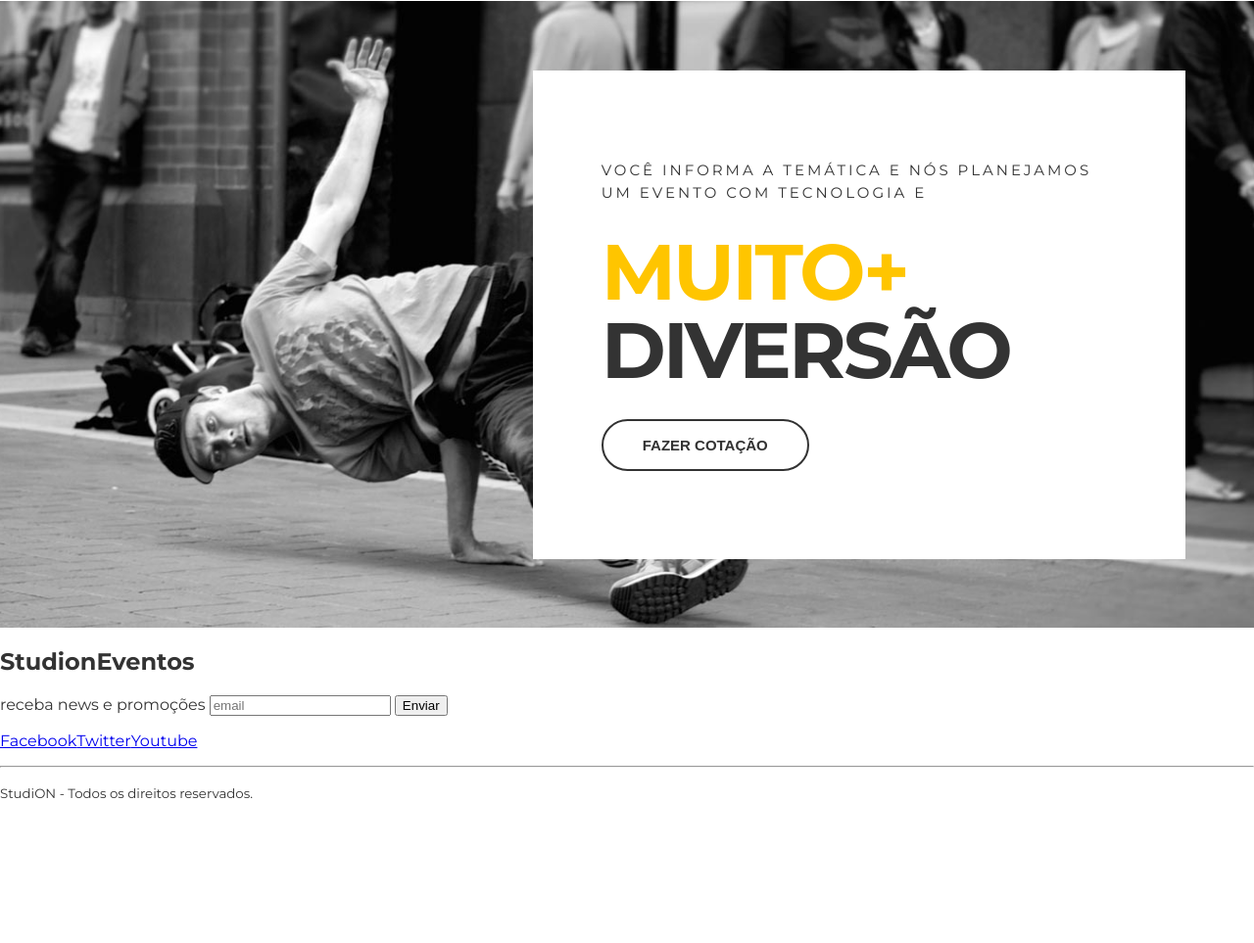
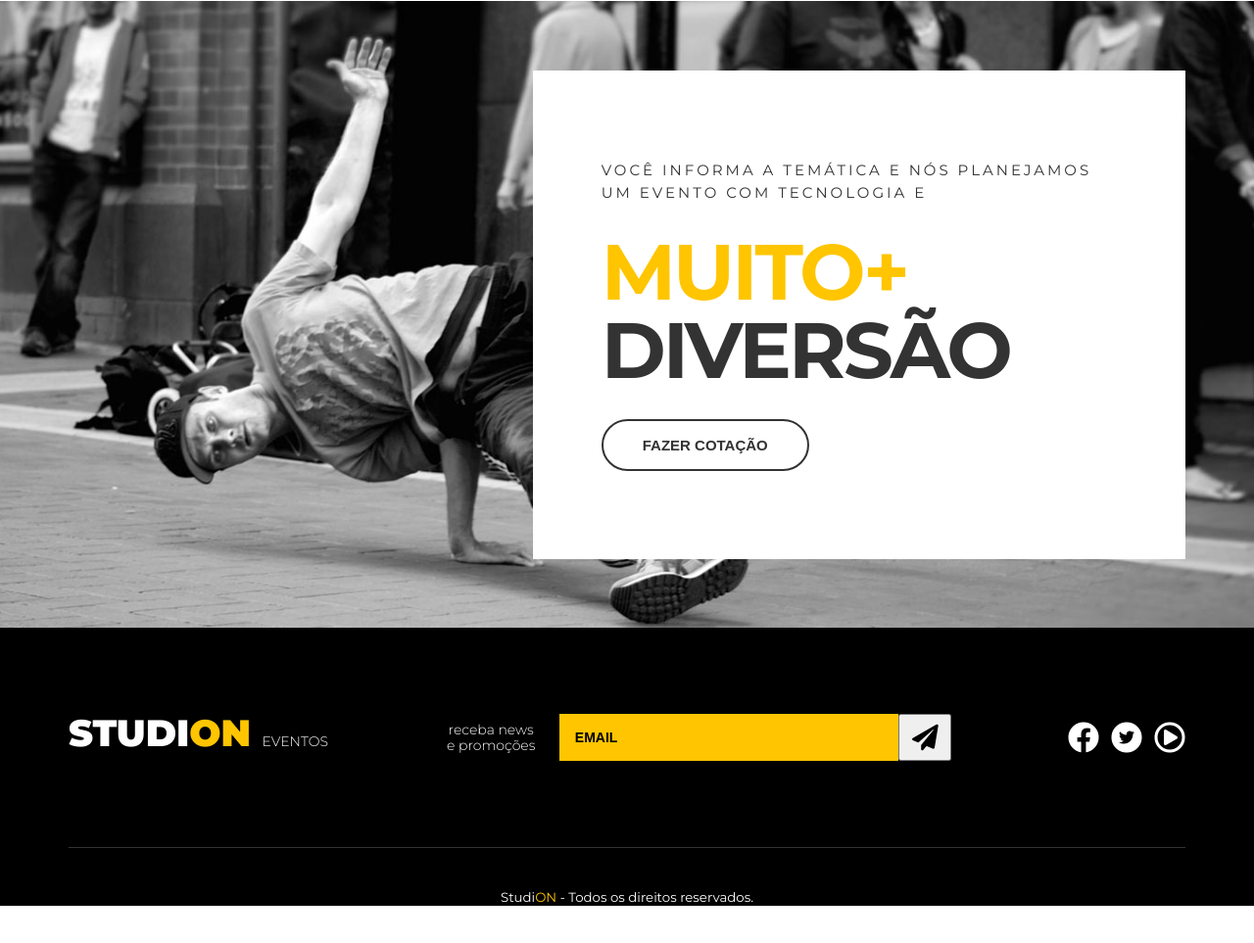
Before and after one commit to EVERTONROGERIONUNES/studion, a website: page src/index.html in a window 1280 px wide. Shown: the part 1628-2591 px from the top of the page at 98% size. Before the commit the page ends 2463 px from the top, so only its background shows below. Drawn offline with Linux system fonts and the light colour scheme.

Commit message:
finished footer

```diff
--- a/package.json
+++ b/package.json
@@ -16,5 +16,8 @@
   "bugs": {
     "url": "https://github.com/EVERTONROGERIONUNES/studion/issues"
   },
-  "homepage": "https://github.com/EVERTONROGERIONUNES/studion#readme"
+  "homepage": "https://github.com/EVERTONROGERIONUNES/studion#readme",
+  "dependencies": {
+    "live-server": "^1.2.2"
+  }
 }
--- a/src/index.html
+++ b/src/index.html
@@ -82,21 +82,46 @@
         </section>
     </main>
 
-    <footer>
-        <h2>Studi<span>on</span><span>Eventos</span></h2>
-        <form>
-            <label>receba news e promoções</label>
-            <input type="email" placeholder="email" />
-            <button type="submit">Enviar</button>
-        </form>
-        <ul>
-            <li><a href="https://facebook.com/" target="_blank">Facebook</a></li>
-            <li><a href="https://twitter.com/" target="_blank">Twitter</a></li>
-            <li><a href="https://youtube.com/" target="_blank">Youtube</a></li>
-        </ul>
-        <hr />
+    <footer class="footer">
+
+        <div class="container footer__container">
+            <h2 class="logo-studion">
+                Studi<span class="copy--primary">on</span>
+                <span class="logo-studion__subtitle">Eventos</span>
+            </h2>
+            <form class="footer__form">
+                <label for="email">receba news e promoções</label>
+                <div class="footer__form__email">
+                    <input id="email" type="email" placeholder="email" />
+                    <button type="submit">
+                        <i class="fas fa-paper-plane fa-2x"></i>
+                    </button>
+                </div>
+            </form>
+            <ul class="footer__social">
+                <li>
+                    <a href="https://facebook.com/" target="_blank">
+                        <i class='fab fa-facebook fa-2x'></i>
+                    </a>
+                </li>
+                <li>
+                    <a href="https://twitter.com/" target="_blank">
+                        <span class="fa-stack">
+                            <i class="fas fa-circle fa-stack-2x"></i>
+                            <i class="fab fa-twitter fa-stack-1x"></i>
+                        </span>
+                    </a>
+                </li>
+                <li>
+                    <a href="https://youtube.com/" target="_blank">
+                        <i class="far fa-play-circle fa-2x"></i>
+                    </a>
+                </li>
+            </ul>
+        </div>
+
         <p>
-            <small>Studi<span>ON</span> - Todos os direitos reservados.</small>
+            <small>Studi<span class="copy--primary">ON</span> - Todos os direitos reservados.</small>
         </p>
     </footer>
 
--- a/src/style.css
+++ b/src/style.css
@@ -1,4 +1,6 @@
 @import url('https://fonts.googleapis.com/css2?family=Montserrat:wght@300;400;500;700;900&family=Roboto&display=swap');
+@import url('https://cdnjs.cloudflare.com/ajax/libs/font-awesome/5.13.0/css/fontawesome.min.css');
+@import url('https://cdnjs.cloudflare.com/ajax/libs/font-awesome/5.13.0/css/all.min.css');
 
 * {
     box-sizing: border-box;
@@ -24,7 +26,7 @@ footer {
     overflow-x: hidden;
 }*/
 
-.container{
+.container {
     max-width: 1140px;
     margin: 0 auto;
 }
@@ -281,3 +283,85 @@ ul {
     border-color: var(--color-copy);
     background: unset;
 }
+
+.footer {
+    background-color: #000;
+    color: #fff;
+    text-align: center;
+}
+
+.footer__container {
+    display: grid;
+    grid-template-columns: repeat(3, auto);
+    align-items: center;
+    border-bottom: 0.1rem solid #FFF3;
+    padding: 5rem 0;
+}
+
+.footer .logo-studion {
+    justify-self: start;
+    margin: 0;
+}
+
+.footer__form {
+    display: grid;
+    grid-template-columns: 9ch auto;
+    gap: 1.375rem;
+    align-items: center;
+}
+
+.footer__form label {
+    font-size: .875rem;
+    font-weight: 300;
+    line-height: 1rem;
+}
+
+.footer__form__email {
+    display: grid;
+    grid-template-columns: auto 3.375rem;
+}
+
+.footer__form input {
+    background-color: var(--color-primary);
+    border: unset;
+    font-size: .875rem;
+    font-weight: 700;
+    text-transform: uppercase;
+    padding: 1rem;
+    color: #000;
+}
+
+.footer__form input::placeholder {
+    color: #000;
+}
+
+.footer__form button {
+    cursor: pointer;
+    transition: 0.3s all ease;
+}
+
+.footer__form button:hover {
+    background-color: #000;
+    color: #FFF;
+}
+
+.footer__social {
+    display: grid;
+    grid-template-columns: repeat(3, auto);
+    gap: .5rem;
+    justify-self: end;
+}
+
+.footer__social a,
+.footer__social a:hover,
+.footer__social a:visited {
+    color: white;
+}
+
+.footer__social .fa-twitter {
+    color: #000;
+}
+
+.footer p {
+    margin: 2.5rem 0;
+}
```
Also changed, not shown: 2 other files. Lines whose indentation alone changed are shown as unchanged.
